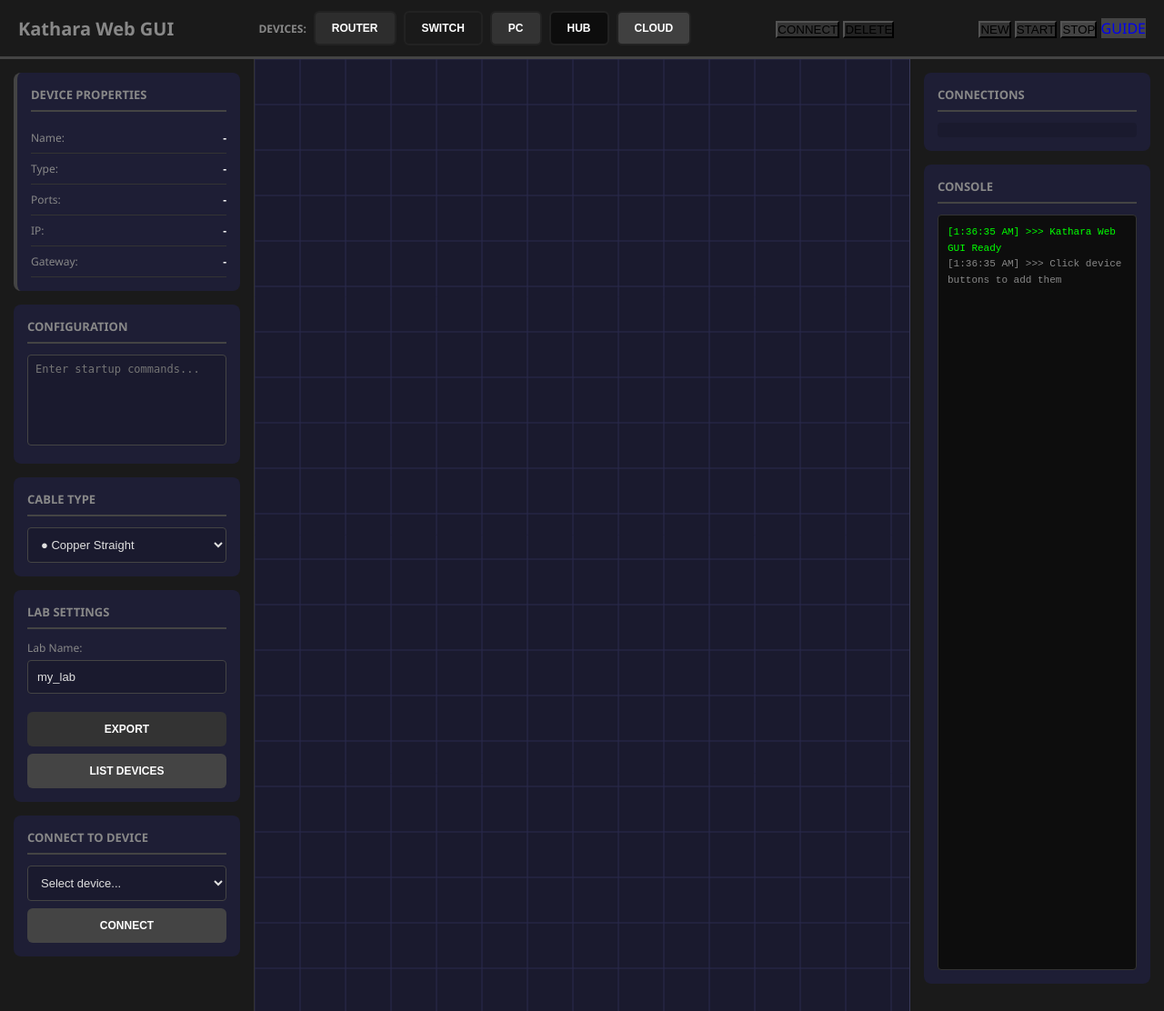
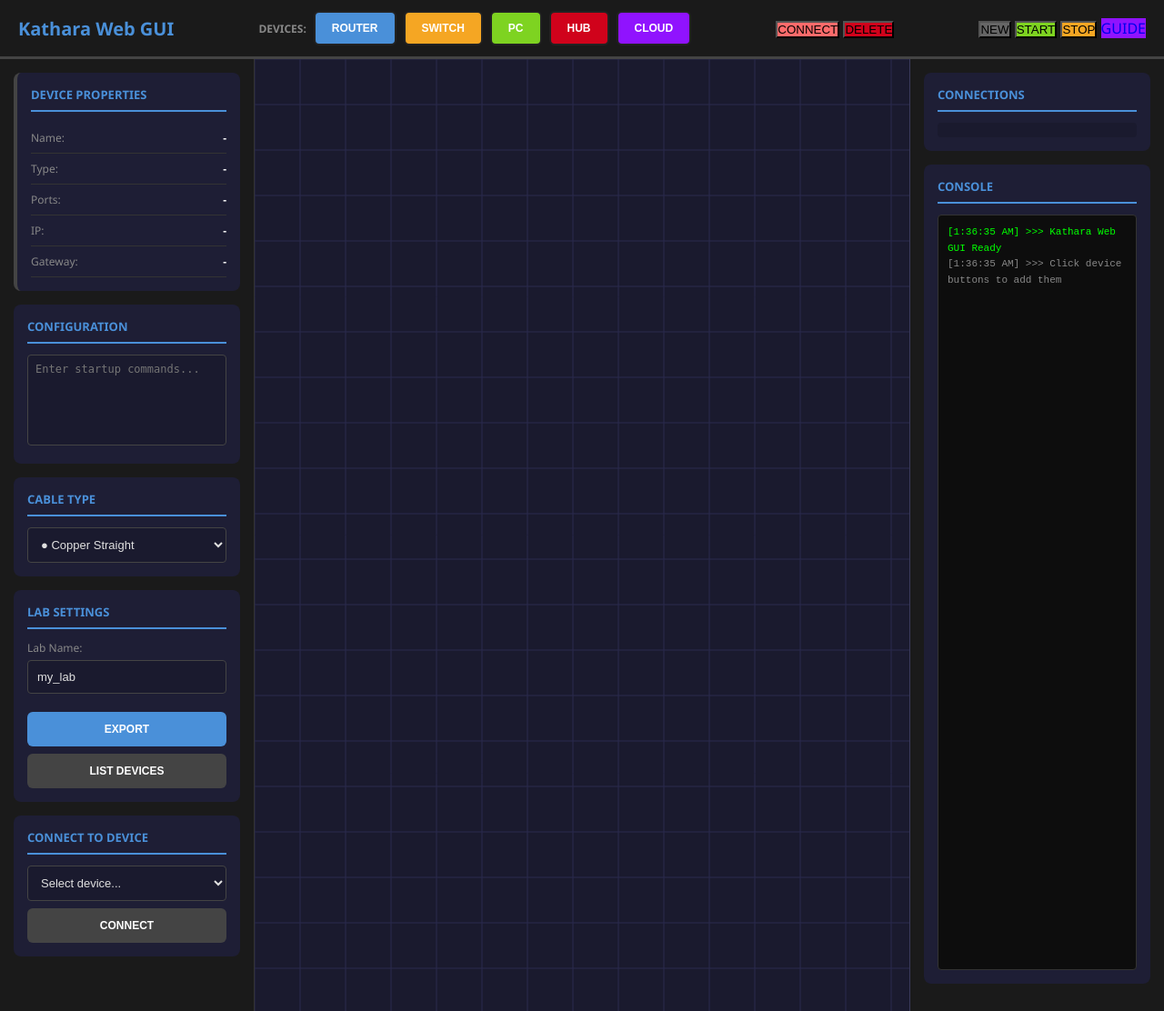
Before and after one commit to DanieleDiNatale/kathara-GUI, a Flask app: page / in a window 1280 px wide. Shown: the whole page at 91% size. Run offline with Flask 3, Linux system fonts and the light colour scheme.

Commit message:
Restore original button colors - blue router, orange switch, green PC, red hub, purple cloud

```diff
--- a/kathara_gui_web/static/script.js
+++ b/kathara_gui_web/static/script.js
@@ -2,11 +2,11 @@ const canvas = document.getElementById('topologyCanvas');
 const ctx = canvas.getContext('2d');
 
 const DEVICE_TYPES = {
-    router: { color: '#2D2D2D', label: 'ROUTER' },
-    switch: { color: '#1A1A1A', label: 'SWITCH' },
-    pc: { color: '#333333', label: 'PC' },
-    hub: { color: '#0D0D0D', label: 'HUB' },
-    cloud: { color: '#404040', label: 'CLOUD' }
+    router: { color: '#4A90D9', label: 'ROUTER' },
+    switch: { color: '#F5A623', label: 'SWITCH' },
+    pc: { color: '#7ED321', label: 'PC' },
+    hub: { color: '#D0021B', label: 'HUB' },
+    cloud: { color: '#9013FE', label: 'CLOUD' }
 };
 
 const DEVICE_PORTS = {
@@ -525,7 +525,7 @@ document.getElementById('exportBtn').addEventListener('click', async () => {
 
     if (result.success) {
         currentLabPath = result.lab_path;
-        log(`[EXPORT] Lab exported to: ${result.lab_path}`, '#666');
+        log(`[EXPORT] Lab exported to: ${result.lab_path}`, '#4A90D9');
         log(`[INFO] ${devices.length} devices, ${connections.length} connections`, '#888');
     }
 });
--- a/kathara_gui_web/static/style.css
+++ b/kathara_gui_web/static/style.css
@@ -31,7 +31,7 @@ body {
 
 .toolbar-section h1 {
     font-size: 20px;
-    color: #888;
+    color: #4A90D9;
     font-weight: bold;
 }
 
@@ -63,20 +63,20 @@ body {
     border-color: white;
 }
 
-.device-btn.router { background: #2D2D2D; }
-.device-btn.switch { background: #1A1A1A; }
-.device-btn.pc { background: #333333; }
-.device-btn.hub { background: #0D0D0D; }
-.device-btn.cloud { background: #404040; }
+.device-btn.router { background: #4A90D9; }
+.device-btn.switch { background: #F5A623; }
+.device-btn.pc { background: #7ED321; }
+.device-btn.hub { background: #D0021B; }
+.device-btn.cloud { background: #9013FE; }
 
 .action-btn:hover { transform: scale(1.05); }
-.action-btn.connect { background: #333; }
-.action-btn.connect.active { background: #555; color: white; }
-.action-btn.delete { background: #222; }
-.action-btn.start { background: #333; }
-.action-btn.stop { background: #444; }
-.action-btn.new { background: #333; }
-.action-btn.guide { background: #444; text-decoration: none; display: inline-block; }
+.action-btn.connect { background: #FF6B6B; }
+.action-btn.connect.active { background: #FFD700; color: black; }
+.action-btn.delete { background: #D0021B; }
+.action-btn.start { background: #7ED321; }
+.action-btn.stop { background: #F5A623; }
+.action-btn.new { background: #666; }
+.action-btn.guide { background: #9013FE; text-decoration: none; display: inline-block; }
 
 .main-content {
     display: flex;
@@ -110,8 +110,8 @@ body {
     font-size: 13px;
     font-weight: bold;
     margin-bottom: 12px;
-    color: #888;
-    border-bottom: 2px solid #444;
+    color: #4A90D9;
+    border-bottom: 2px solid #4A90D9;
     padding-bottom: 8px;
 }
 
@@ -181,7 +181,7 @@ select {
 }
 
 .btn:hover { opacity: 0.9; transform: scale(1.02); }
-.btn.primary { background: #333; color: white; }
+.btn.primary { background: #4A90D9; color: white; }
 .btn.secondary { background: #444; color: white; }
 
 textarea {
```
Also changed, not shown: kathara_gui/main.py (+6 -6 lines).
